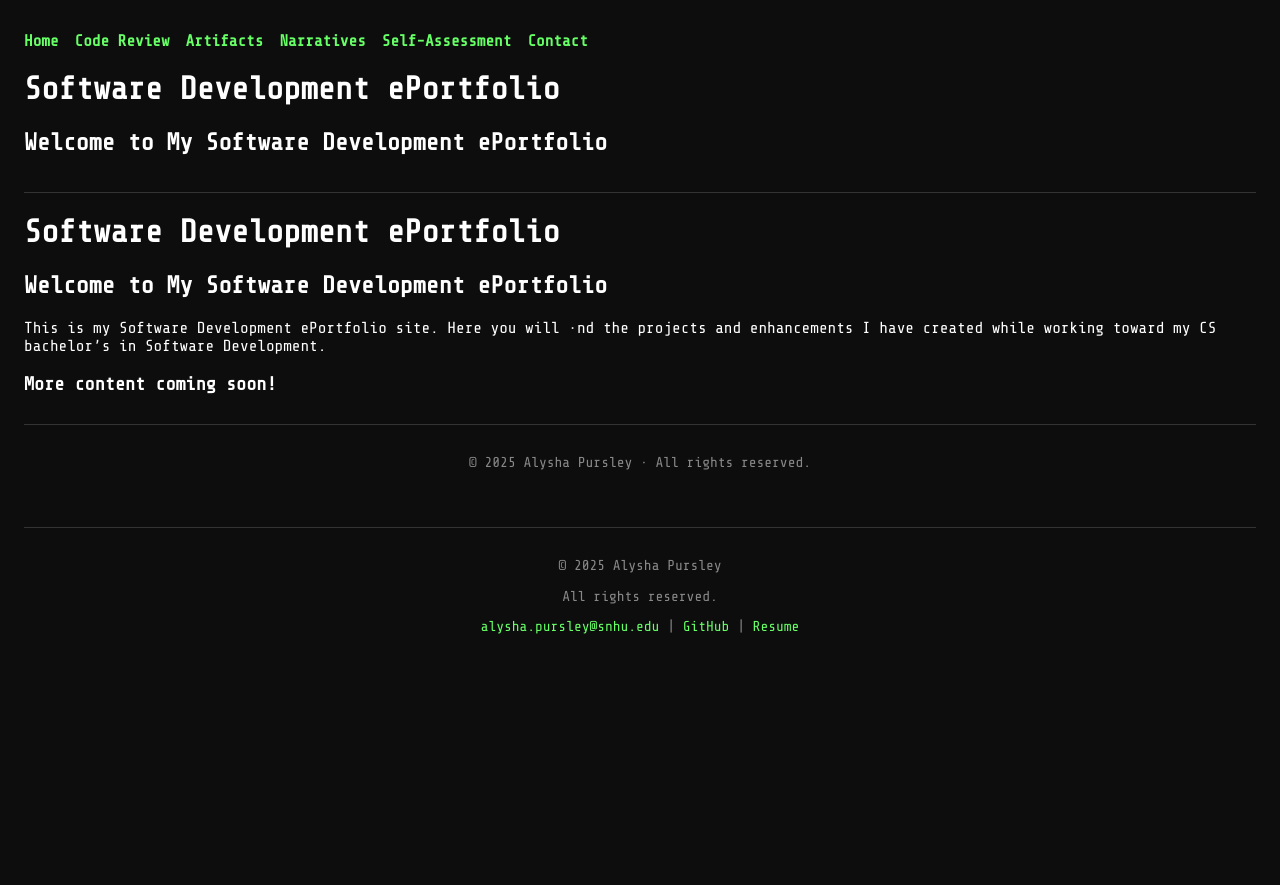
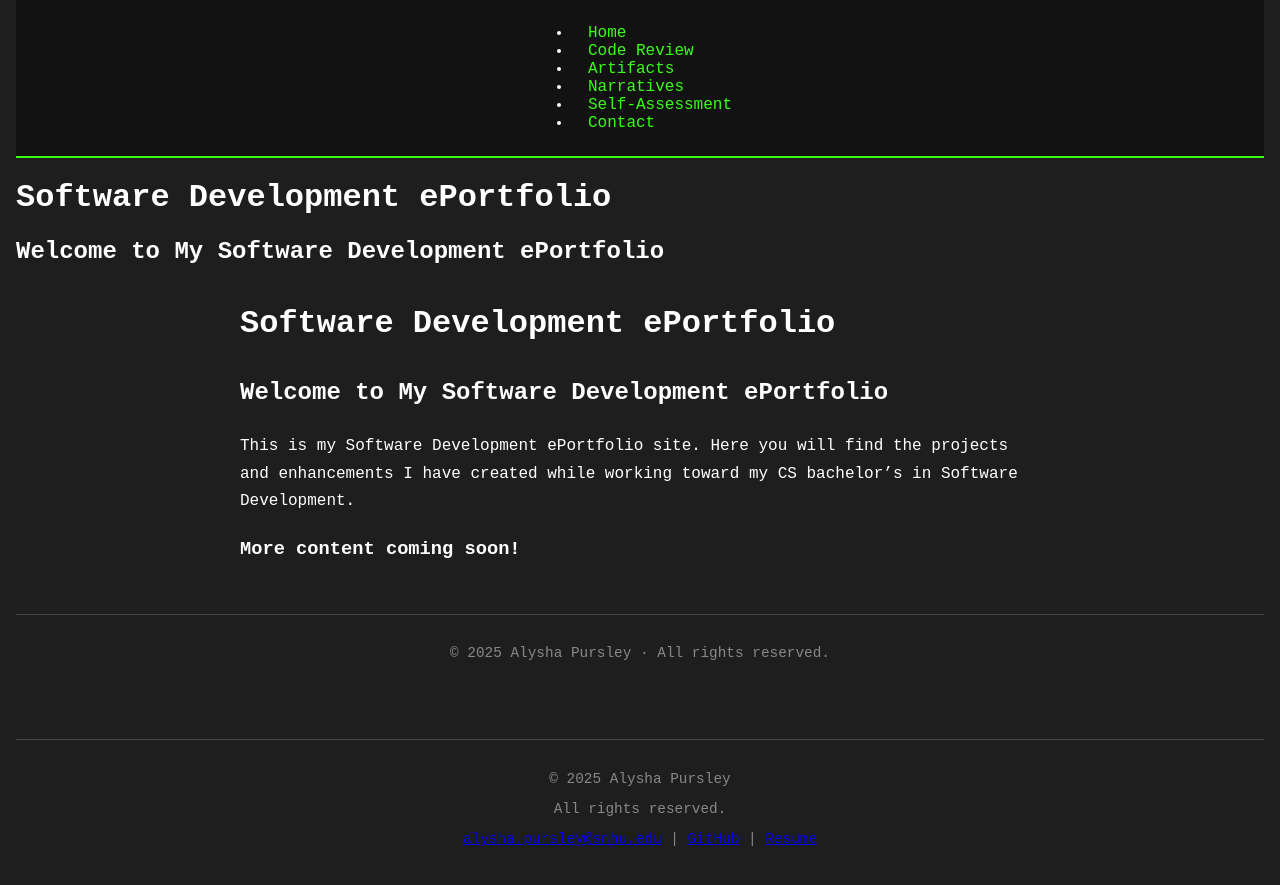
Before and after one commit to apursley2012/Software-Dev-ePortfolio, a Jekyll site: the page built from index.md, in a window 1280 px wide. Shown: the top 885 px of the page. Built offline with Jekyll 4.4.1, drawn with Linux system fonts in a browser that asks for light colours.

Commit message:
Update style.css

```diff
--- a/assets/css/style.css
+++ b/assets/css/style.css
@@ -1,54 +1,77 @@
-@font-face {
-  font-family: 'Share Tech Mono';
-  src: url('../fonts/ShareTechMono-Regular.ttf') format('truetype');
-  font-weight: normal;
-  font-style: normal;
-}
-
+/* Global Layout */
 body {
-  background-color: #0d0d0d;
+  background-color: #1e1e1e; /* dark charcoal gray */
   color: white;
   font-family: 'Share Tech Mono', monospace;
   margin: 0;
-  padding: 0 1.5em;
+  padding: 0 1rem;
 }
 
-a {
-  color: #66ff66;
-  text-decoration: none;
+/* Page Title Section */
+.page-header {
+  text-align: center;
+  margin: 3rem auto;
 }
 
-a:hover {
-  text-decoration: underline;
+.page-header h1 {
+  color: #39ff14;
+  font-family: 'Orbitron', sans-serif;
+  font-size: 2.5rem;
+  text-shadow: 0 0 5px #39ff14, 0 0 10px #39ff14;
 }
 
-h1, h2, h3 {
-  color: #ffffff;
+.page-header p {
+  color: #39ff14;
+  font-family: 'Orbitron', sans-serif;
+  font-size: 1.2rem;
+  text-shadow: 0 0 3px #39ff14;
+  margin-top: 0.5rem;
 }
 
-header.site-header {
-  padding: 1em 0;
-  border-bottom: 1px solid #333;
+/* Navigation Bar */
+nav {
+  background-color: #121212;
+  display: flex;
+  flex-wrap: wrap;
+  justify-content: center;
+  padding: 0.5rem;
+  border-bottom: 2px solid #39ff14;
 }
 
-nav.top-nav ul {
-  list-style: none;
-  padding: 0;
-  display: flex;
-  flex-wrap: wrap;
-  gap: 1em;
+nav a {
+  color: #39ff14;
+  font-family: 'Share Tech Mono', monospace;
+  text-decoration: none;
+  margin: 0 1rem;
+  transition: text-shadow 0.3s;
 }
 
-nav.top-nav a {
-  color: #66ff66;
-  font-weight: bold;
+nav a:hover {
+  text-shadow: 0 0 6px #39ff14;
 }
 
-footer.site-footer {
+/* Body Content */
+main {
+  max-width: 800px;
+  margin: 2rem auto;
+  line-height: 1.7;
+  font-size: 1rem;
+}
+
+/* Coming Soon Fun Text */
+.coming-soon {
+  font-style: italic;
+  color: #cccccc;
+  margin-top: 2rem;
+  font-size: 1.1rem;
+}
+
+/* Footer Styling */
+footer {
+  border-top: 1px solid #444;
+  margin-top: 3rem;
+  padding: 1rem 0;
   text-align: center;
-  margin-top: 2em;
-  padding: 1em 0;
-  font-size: 0.9em;
+  font-size: 0.9rem;
   color: #888;
-  border-top: 1px solid #333;
 }
```
